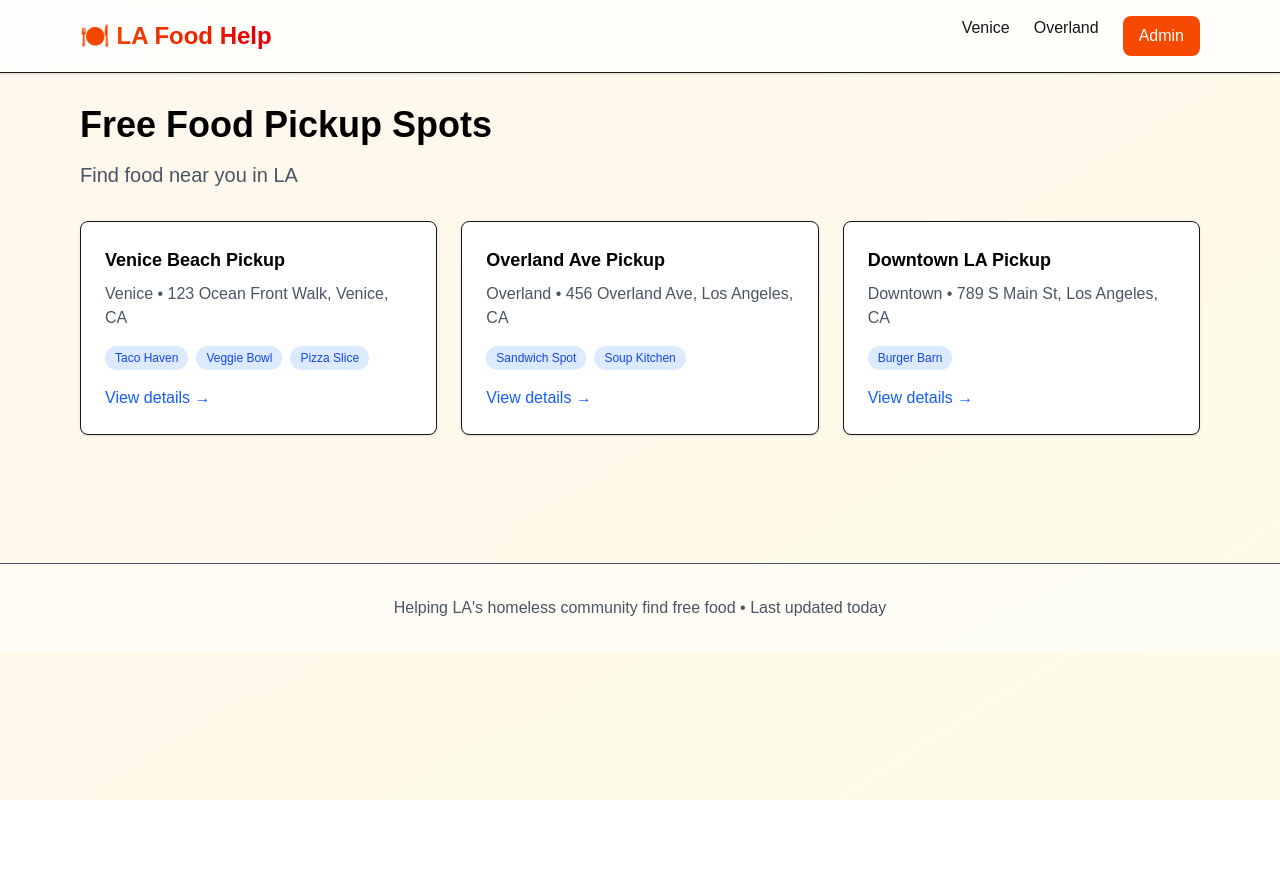
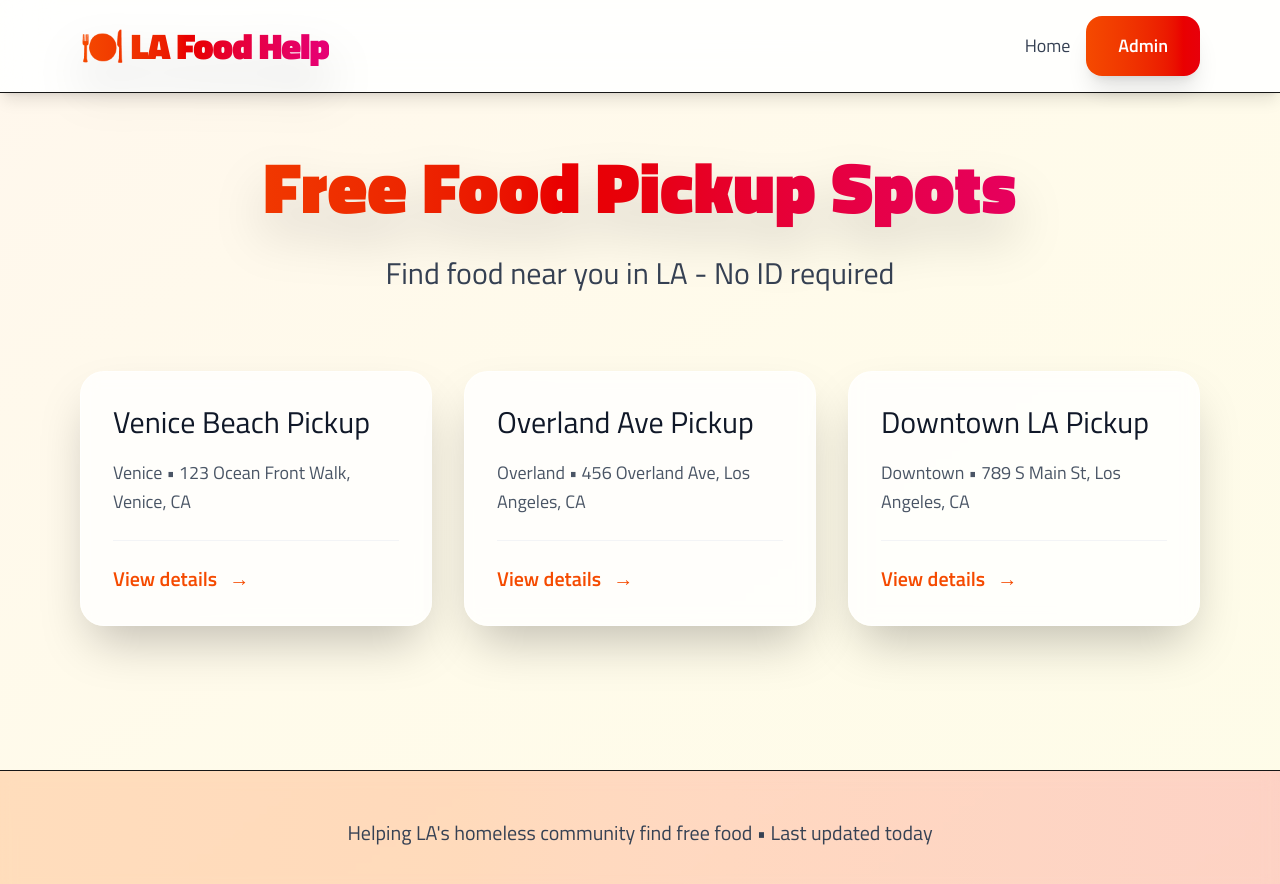
Before and after one commit to Rushabhsinora/la-food-help, a Next.js app: page / in a window 1280 px wide. Shown: the top 884 px of the page. Before the commit the page ends 800 px from the top, so only its background shows below. Built offline with nearby package versions, Linux system fonts and the light colour scheme.

Commit message:
Changed the font aand UI

```diff
--- a/src/app/layout.js
+++ b/src/app/layout.js
@@ -1,5 +1,6 @@
 import { Geist, Geist_Mono } from "next/font/google";
 import "./globals.css";
+import { titilliumWeb, inter } from '@/lib/fonts';
 
 const geistSans = Geist({
   variable: "--font-geist-sans",
@@ -18,9 +19,9 @@ export const metadata = {
 
 export default function RootLayout({ children }) {
   return (
-    <html lang="en">
+    <html lang="en" className={`${titilliumWeb.variable} ${inter.variable}`}>
       <body
-        className={`${geistSans.variable} ${geistMono.variable} antialiased`}
+        className={`${titilliumWeb.className} antialiased`}
       >
         {children}
       </body>
--- a/src/app/page.js
+++ b/src/app/page.js
@@ -1,31 +1,29 @@
 import { Layout } from "@/components/Layout";
 import { Card } from "@/components/ui/Card";
-import { mockSpots, mockRestaurants } from "@/lib/data";
+import { mockSpots } from "@/lib/data";
 
 export default function HomePage() {
   return (
     <Layout>
-      <div className="mb-8">
-        <h1 className="text-4xl font-bold mb-4 text-black">Free Food Pickup Spots</h1>
-        <p className="text-xl text-gray-600">Find food near you in LA</p>
+      <div className="mb-16 text-center">
+        <h1 className="font-titillium text-5xl md:text-7xl font-black mb-6 bg-gradient-to-r from-orange-600 via-red-600 to-pink-600 bg-clip-text text-transparent drop-shadow-2xl leading-tight">
+          Free Food Pickup Spots
+        </h1>
+        <p className="font-inter text-2xl md:text-3xl text-gray-700 max-w-2xl mx-auto mb-20">
+          Find food near you in LA - No ID required
+        </p>
       </div>
 
-      <div className="grid gap-6 md:grid-cols-2 lg:grid-cols-3">
-        {mockSpots.map((spot) => {
-          const tags = mockRestaurants
-            .filter((r) => r.pickupSpotId === spot.id)
-            .map((r) => r.name);
-
-          return (
+      {/* ALL SPOTS AS CARDS - Exactly what you want */}
+      <div className="grid gap-8 md:grid-cols-2 lg:grid-cols-3">
+        {mockSpots.map((spot) => (
           <Card
             key={spot.id}
             title={spot.name}
             description={`${spot.area} • ${spot.address}`}
             href={`/spots/${spot.id}`}
-              tags={tags}
           />
-          );
-        })}
+        ))}
       </div>
     </Layout>
   );
--- a/src/components/Layout.js
+++ b/src/components/Layout.js
@@ -4,31 +4,31 @@ import Link from "next/link";
 
 export function Layout({ children }) {
   return (
-    <div className="min-h-screen bg-gradient-to-br from-orange-50 to-yellow-50">
-      {/* Mobile menu */}
-      <header className="bg-white/80 backdrop-blur-md sticky top-0 z-50 border-b shadow-sm">
+    <div className="min-h-screen bg-gradient-to-br from-orange-50 via-amber-50 to-yellow-50">
+      <header className="bg-white/90 backdrop-blur-xl sticky top-0 z-50 border-b shadow-lg">
         <nav className="max-w-6xl mx-auto px-4 py-4">
           <div className="flex items-center justify-between">
-            <Link href="/" className="text-2xl font-bold bg-gradient-to-r from-orange-600 to-red-600 bg-clip-text text-transparent">
+            <Link href="/" className="text-4xl font-titillium font-black bg-gradient-to-r from-orange-600 via-red-600 to-pink-600 bg-clip-text text-transparent drop-shadow-2xl tracking-tight">
               🍽️ LA Food Help
             </Link>
 
-            {/* Desktop nav */}
-            <div className="hidden md:flex gap-6">
-              <Link href="/spots/venice" className="hover:text-orange-600 font-medium">Venice</Link>
-              <Link href="/spots/overland" className="hover:text-orange-600 font-medium">Overland</Link>
-              <Link href="/admin" className="bg-orange-600 text-white px-4 py-2 rounded-lg hover:bg-orange-700 transition-all">Admin</Link>
+            {/* ONLY Home + Admin - NO spot links */}
+            <div className="flex gap-4 items-center">
+              <Link href="/" className="font-inter text-lg text-gray-700 hover:text-orange-600 font-medium">Home</Link>
+              <Link href="/admin" className="font-inter bg-gradient-to-r from-orange-600 to-red-600 text-white px-8 py-4 rounded-2xl font-semibold text-lg hover:shadow-2xl hover:scale-105 transition-all duration-300 shadow-xl">
+                Admin
+              </Link>
             </div>
           </div>
         </nav>
       </header>
 
-      <main className="max-w-6xl mx-auto px-4 py-8">
+      <main className="max-w-6xl mx-auto px-4 py-12">
         {children}
       </main>
 
-      <footer className="mt-20 bg-white/50 border-t py-8 text-center text-gray-600">
-        <p>Helping LA's homeless community find free food • Last updated today</p>
+      <footer className="mt-24 bg-gradient-to-r from-orange-500/20 to-red-500/20 border-t backdrop-blur-sm py-12 text-center">
+        <p className="font-inter text-xl text-gray-700">Helping LA's homeless community find free food • Last updated today</p>
       </footer>
     </div>
   );
--- a/src/components/ui/Card.js
+++ b/src/components/ui/Card.js
@@ -1,23 +1,25 @@
-export function Card({ title, description, children, href, tags }) {
+export function Card({ title, description, children, href }) {
   return (
-    <div className="bg-white border rounded-lg shadow-sm hover:shadow-md transition-shadow p-6 mb-4">
-      <h3 className="font-semibold text-lg mb-2 text-black">{title}</h3>
-      {description && <p className="text-gray-600 mb-4">{description}</p>}
-      {children}
-      {tags && tags.length > 0 && (
-        <div className="flex flex-wrap gap-2 mt-3">
-          {tags.map((tag) => (
-            <span key={tag} className="bg-blue-100 text-blue-700 text-xs font-medium px-2.5 py-1 rounded-full">
-              {tag}
-            </span>
-          ))}
-        </div>
-      )}
-      {href && (
-        <a href={href} className="text-blue-600 hover:underline font-medium mt-4 block">
-          View details →
-        </a>
-      )}
+    <div className="group bg-white/80 backdrop-blur-sm border border-white/60 rounded-3xl shadow-2xl hover:shadow-3xl hover:-translate-y-3 transition-all duration-500 overflow-hidden">
+      <div className="p-8 h-full">
+        <h3 className="font-titillium text-2xl md:text-3xl mb-4 text-gray-900 group-hover:text-orange-700 transition-all duration-300 leading-tight">
+          {title}
+        </h3>
+        {description && (
+          <p className="font-inter text-lg text-gray-600 mb-6 leading-relaxed">{description}</p>
+        )}
+        {children}
+        {href && (
+          <div className="pt-4 border-t border-gray-100">
+            <a
+              href={href}
+              className="font-titillium inline-flex items-center gap-3 text-orange-600 hover:text-orange-800 font-semibold text-xl group-hover:translate-x-2 transition-all duration-300 pt-2"
+            >
+              View details <span className="group-hover:translate-x-1 transition-transform">→</span>
+            </a>
+          </div>
+        )}
+      </div>
     </div>
   );
 }
--- /dev/null
+++ b/src/lib/fonts.js
@@ -0,0 +1,16 @@
+import { Titillium_Web, Inter } from 'next/font/google';
+
+
+export const titilliumWeb = Titillium_Web({
+  subsets: ['latin'],
+  weight: ['200', '300', '400', '600', '700', '900'],
+  variable: '--font-titillium',
+  display: 'swap'
+});
+
+export const inter = Inter({
+  subsets: ['latin'],
+  weight: ['400', '500', '600'],
+  variable: '--font-inter',
+  display: 'swap'
+});
--- /dev/null
+++ b/tailwind.config.js
@@ -0,0 +1,17 @@
+/** @type {import('tailwindcss').Config} */
+module.exports = {
+    content: [
+      './src/pages/**/*.{js,jsx}',
+      './src/components/**/*.{js,jsx}',
+      './src/app/**/*.{js,jsx}',
+    ],
+    theme: {
+      extend: {
+        fontFamily: {
+          'titillium': ['var(--font-titillium)', 'sans-serif'],
+          'inter': ['var(--font-inter)', 'sans-serif'],
+        },
+      },
+    },
+    plugins: [],
+  }
```
Lines whose indentation alone changed are shown as unchanged.
